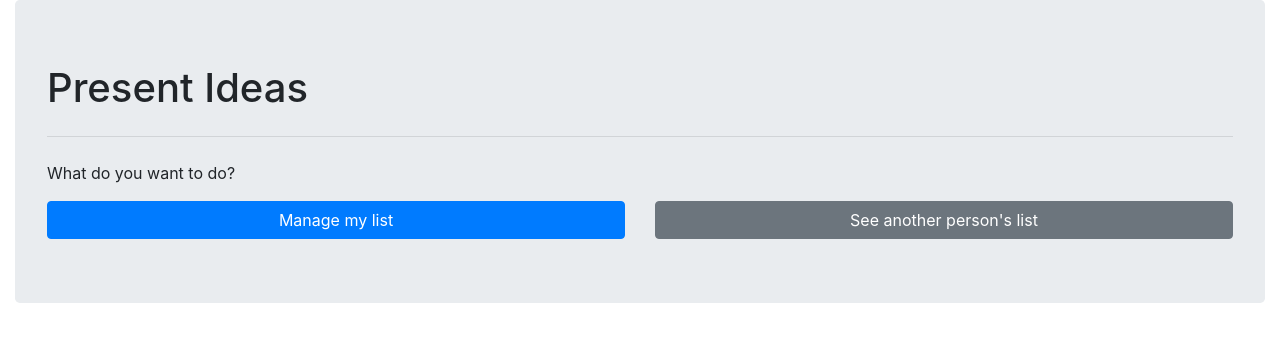
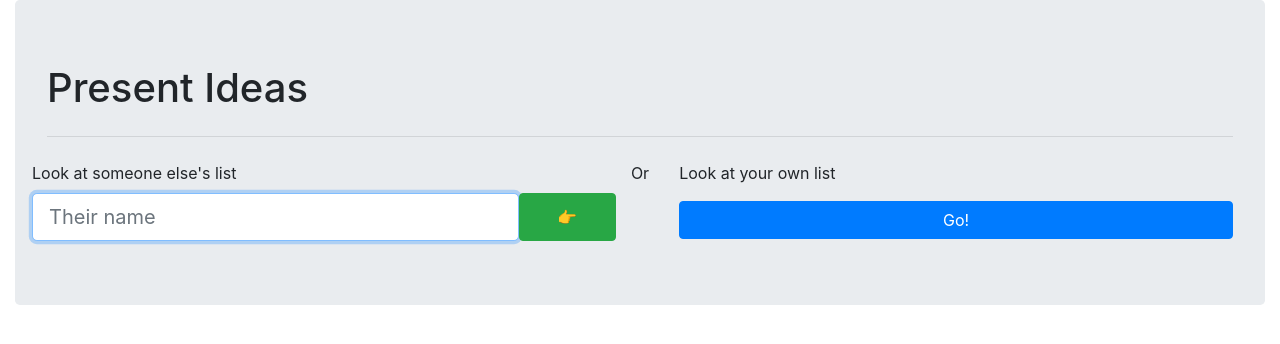
Before and after one commit to no1joel/present-ideas, a Django app: template present_ideas/present_ideas/templates/what_do.html in a window 1280 px wide. Shown: the top 344 px of the page. Run offline with Django 3.2, Linux system fonts and the light colour scheme; the template is opened without the code that fills it, so the values that code supplies are empty; some libraries are stand-ins or nearby versions.

Commit message:
Add going to someone else's list straight away

```diff
--- a/present_ideas/present_ideas/templates/what_do.html
+++ b/present_ideas/present_ideas/templates/what_do.html
@@ -8,21 +8,35 @@
             <h1>Present Ideas</h1>
             <hr class="my-4" />
             <div class="row">
-                <div class="col">
-                    <p>What do you want to do?</p>
+                <div class="col-sm">
+                  <form method="POST" action="{{ who_url }}">
+                    {% csrf_token %}
+                        <div class="row">
+                          <label for="name-input">
+                            Look at someone else's list
+                          </label>
+                          <input
+                            type="text"
+                            name="name"
+                            id="name-input"
+                            placeholder="Their name"
+                            class="form-control form-control-lg col-sm-10"
+                            autofocus
+                          />
+                          <button type="submit" class="btn btn-block btn-success col-sm-2">
+                            👉
+                          </button>
+                        </div>
+                  </form>
                 </div>
-            </div>
-            <div class="row">
-                <div class="col">
-                    <a href="{{ me_url }}" class="btn btn-primary btn-block">Manage my list</a>
+                <div class="col-sm-auto">
+                  Or
                 </div>
-                <div class="col">
-                    <a
-                      href="{{ who_url }}"
-                      class="btn btn-secondary btn-block"
-                    >
-                      See another person's list
-                    </a>
+                <div class="col-sm">
+                  <p>Look at your own list</p>
+                  <a href="{{ me_url }}" class="btn btn-primary btn-block">
+                    Go!
+                  </a>
                 </div>
             </div>
           </div>
```
